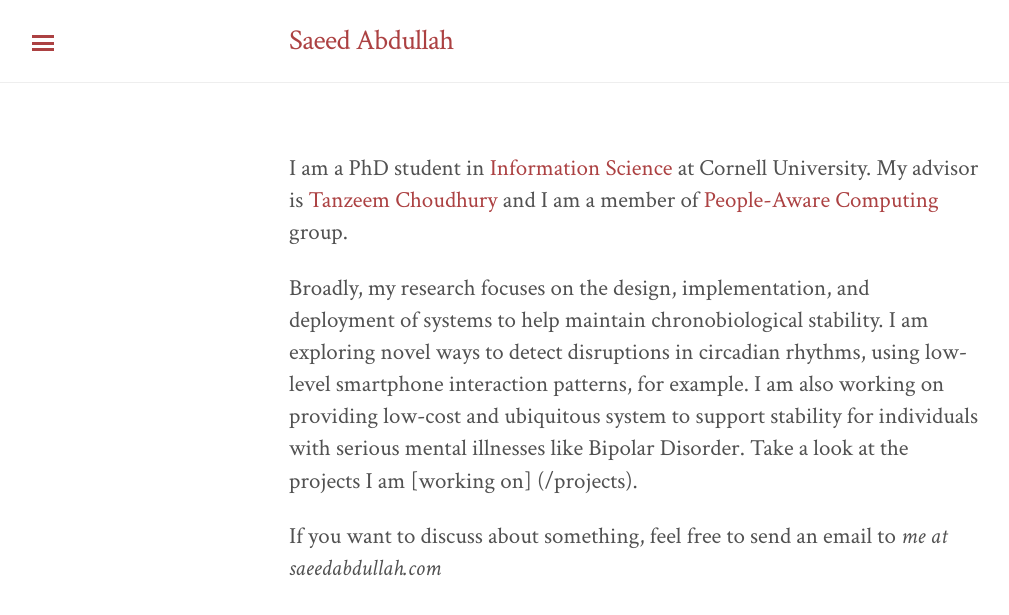
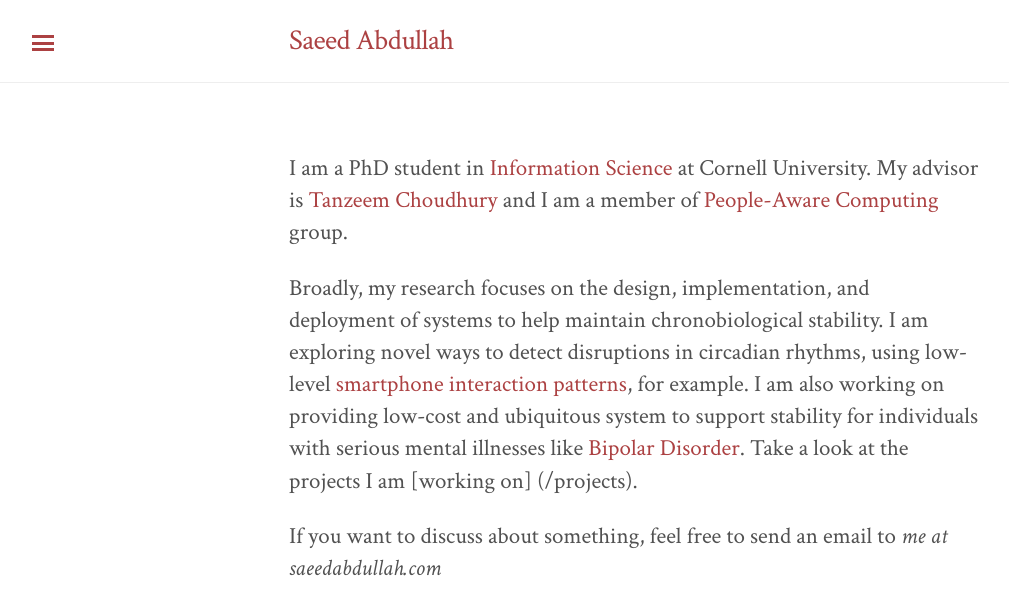
Before and after one commit to saeed-abdullah/saeed-abdullah.github.io, a Jekyll site: the page built from index.markdown, in a window 1280 px wide. Shown: the top 615 px of the page, without its empty margins (6-1015 px from the left). Built offline with Jekyll 4.4.1, drawn with Linux system fonts in a browser that asks for light colours; Markdown is read by kramdown in place of the engine named in the settings; part of the change alters nothing that is shown.

```diff
--- a/index.markdown
+++ b/index.markdown
@@ -9,10 +9,10 @@ My advisor is [Tanzeem Choudhury][tanzeem] and I am a member of
 
 Broadly, my research focuses on the design, implementation, and
 deployment of systems to help maintain chronobiological stability. I am exploring
-novel ways to detect disruptions in circadian rhythms, using low-level smartphone
-interaction patterns, for example. I am also working on providing low-cost and
+novel ways to detect disruptions in circadian rhythms, using low-level [smartphone
+interaction patterns][clockwise-project], for example. I am also working on providing low-cost and
 ubiquitous system to support stability for individuals with serious mental illnesses
-like Bipolar Disorder. Take a look at the projects I am [working on] (/projects).
+like [Bipolar Disorder][moodrhythm-project]. Take a look at the projects I am [working on] (/projects).
 
 
 If you want to discuss about something, feel free to send an email to
@@ -21,3 +21,5 @@ _me at saeedabdullah.com_
 [info-sci]: http://infosci.cornell.edu/
 [pac-group]: http://pac.cs.cornell.edu/
 [tanzeem]: http://www.cs.cornell.edu/~tanzeem/
+[clockwise-project]: projects/clockwise.html
+[moodrhythm-project]: projects/mood-rhythm.html
```
